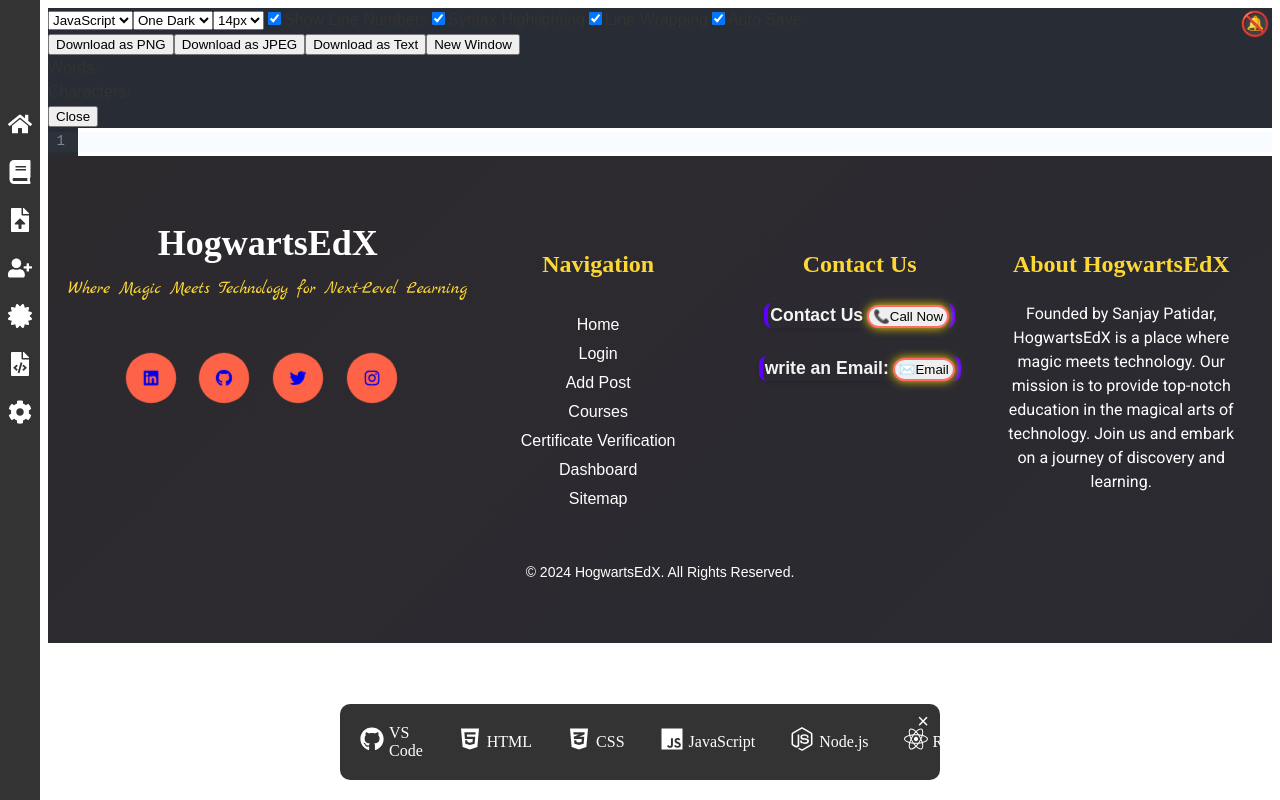
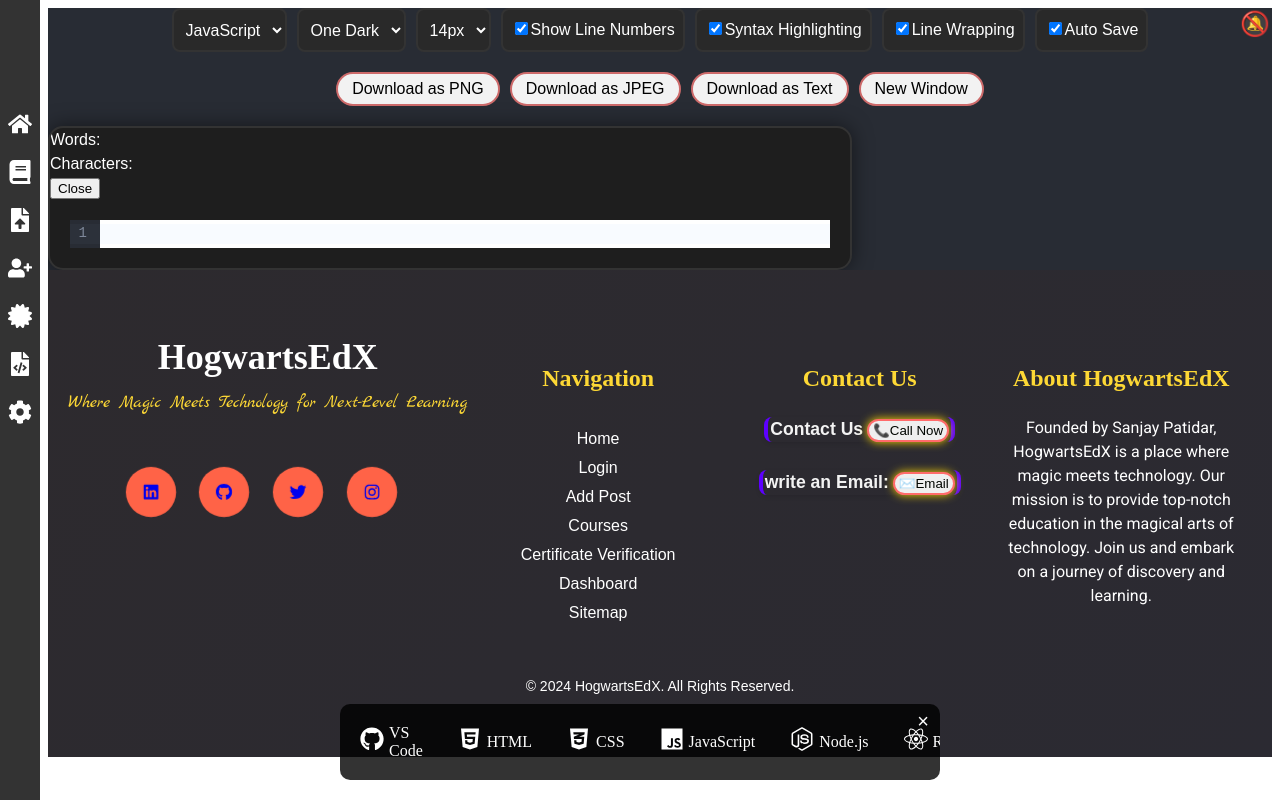
Before and after one commit to hello-developer-sanjay/LearnAndShare-Collaborative-Learning-Expert-Tutorials-and-User-Blogs, a React (Vite) app in the folder frontend/: page /editor in a window 1280 px wide. Built offline with nearby package versions, Linux system fonts and the light colour scheme; no server answers; a web font is replaced by a local one.

Commit message:
Update CodeEditor.jsx

```diff
--- a/frontend/src/components/CodeEditor.jsx
+++ b/frontend/src/components/CodeEditor.jsx
@@ -143,7 +143,8 @@ const CodeEditor = () => {
   };
 
   return (
-    <><Helmet>
+<div class="editor-container">
+<Helmet>
     <title>Code Editor - Customize and Download Your Code</title>
     <meta name="description" content="Experience a powerful code editor with syntax highlighting, multiple themes, and download options. Perfect for developers and coding enthusiasts." />
     <meta name="keywords" content="code editor, syntax highlighting, code download, code themes, JavaScript, Python, CSS, HTML, Markdown" />
@@ -211,7 +212,7 @@ const CodeEditor = () => {
           Auto Save
         </label>
       </motion.div>
-     <div className="buttonz-container">
+      <div className="buttonz-container">
           <button className="buttonz" onClick={() => handleDownload('png')}>Download as PNG</button>
           <button className="buttonz" onClick={() => handleDownload('jpeg')}>Download as JPEG</button>
           <button className="buttonz" onClick={handleDownloadTextFile}>Download as Text</button>
@@ -269,7 +270,7 @@ const CodeEditor = () => {
         ))}
       </div>
     </motion.div>
-    </>
+    </div>
   );
 };
 
```
